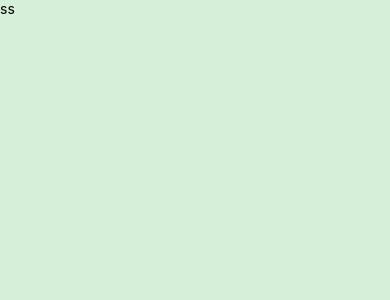
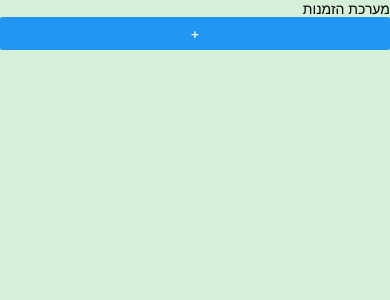
Before and after one commit to ShaharMizrachi/Order-Management-mobileApp, a React Native app: screen / in a window 390 px wide. Shown: the top 300 px of the page. Built offline with nearby package versions, Linux system fonts and the light colour scheme.

Commit message:
creating redux

```diff
--- a/App.tsx
+++ b/App.tsx
@@ -1,51 +1,36 @@
-/**
- * Sample React Native App
- * https://github.com/facebook/react-native
- *
- * @format
- */
-
+//@format
 import React from 'react';
-import type { PropsWithChildren } from 'react';
 import {
   SafeAreaView,
-  ScrollView,
-  StatusBar,
   StyleSheet,
   Text,
-  useColorScheme,
   View,
 } from 'react-native';
-
-import {
-  Colors,
-  DebugInstructions,
-  Header,
-  LearnMoreLinks,
-  ReloadInstructions,
-} from 'react-native/Libraries/NewAppScreen';
-
-
-function App(): React.JSX.Element {
+import Main from './src/screens/Main';
+import store from './src/redux/store';
+import { Provider } from 'react-redux';
 
 
 
+const App = (): React.JSX.Element => {
+
 
   return (
-    <SafeAreaView style={styles.generalDesign}>
-      <View>
-        <Text>
-          ss
-        </Text>
-      </View>
-    </SafeAreaView>
+    <Provider store={store}>
+      <SafeAreaView style={styles.generalDesign}>
+        <View>
+          <Main />
+        </View>
+      </SafeAreaView>
+    </Provider>
   );
 }
 
 const styles = StyleSheet.create({
   generalDesign: {
     backgroundColor: "#D6EFD8",
-    flex: 1
+    flex: 1,
+    direction: 'rtl'
   }
 });
 
--- /dev/null
+++ b/src/components/locales/He.tsx
@@ -0,0 +1,24 @@
+const He = {
+  order_system: "מערכת הזמנות",
+  products: "מוצרים",
+  enter_new_coustomers: "הכנסה של מוצרים חדשים",
+  date_string: "תאריך",
+  apple: 'תפוח',   // Apple
+  banana: 'בננה',  // Banana
+  strawberry: 'תות', // Strawberry
+  grapes: 'ענבים',  // Grapes
+  orange: 'תפוז',   // Orange
+  pineapple: 'אננס', // Pineapple
+  mango: 'מנגו',   // Mango
+  watermelon: 'אבטיח', // Watermelon
+  melon: 'מלון',   // Melon
+  plum: 'שזיף',     // Plum
+  customers: "לקוחות",
+  customer1: { name: 'משה כהן', address: 'רחוב התמר 5, תל אביב' },
+  customer2: { name: 'שרה לוי', address: 'רחוב השקד 10, ירושלים' },
+  customer3: { name: 'דוד ישראלי', address: 'שדרות העצמאות 15, חיפה' },
+  customer4: { name: 'רונית אברג\'ל', address: 'רחוב הגפן 8, באר שבע' },
+  customer5: { name: 'יוסי פרץ', address: 'רחוב הדקל 12, רעננה' }
+};
+
+export default He;
--- /dev/null
+++ b/src/redux/rootReducer.ts
@@ -0,0 +1,8 @@
+import {combineReducers} from '@reduxjs/toolkit';
+import productsReducer from '../redux/types/actions';
+
+const rootReducer = combineReducers({
+  products: productsReducer,
+});
+
+export default rootReducer;
--- /dev/null
+++ b/src/redux/store.ts
@@ -0,0 +1,8 @@
+import {configureStore} from '@reduxjs/toolkit';
+import rootReducer from './rootReducer';
+
+const store = configureStore({
+  reducer: rootReducer,
+});
+export type RootState = ReturnType<typeof store.getState>;
+export default store;
--- /dev/null
+++ b/src/redux/types/actions.ts
@@ -0,0 +1,19 @@
+import {createSlice} from '@reduxjs/toolkit';
+
+const initialState = {
+  allProducts: [],
+};
+
+const productsSlice = createSlice({
+  name: 'products',
+  initialState,
+  reducers: {
+    setAllProducts(state, action) {
+      state.allProducts = action.payload;
+    },
+  },
+});
+
+export const {setAllProducts} = productsSlice.actions;
+
+export default productsSlice.reducer;
--- a/src/screens/main.tsx
+++ b/src/screens/main.tsx
@@ -1,24 +1,86 @@
-import React from 'react'
-import { StyleSheet, Text, View } from 'react-native'
+import React, { useEffect, useState } from 'react';
+import { Button, ScrollView, StyleSheet, Text, View } from 'react-native';
+import He from './../components/locales/He';
+import { useDispatch, useSelector } from 'react-redux';
 
-function main() {
+import { RootState } from '../redux/store';
+import { setAllProducts } from '../redux/types/actions';
+
+interface Product {
+    id: number;
+    name: string;
+}
+
+interface Customer {
+    id: number;
+    name: string;
+    address: string;
+}
+
+const Main: React.FC = () => {
+    const [allCustomers, setAllCustomers] = useState<Customer[]>([]);
+    const [newProduct, setNewProduct] = useState<Product>();
+    const [showList, setShowList] = useState(false);
+
+    const dispatch = useDispatch();
+    const allProducts = useSelector((state: RootState) => state.products.allProducts);
+
+    useEffect(() => {
+        dispatch(setAllProducts([
+            { id: 1, name: He.apple },
+            { id: 2, name: He.banana },
+            { id: 3, name: He.strawberry },
+            { id: 4, name: He.grapes },
+            { id: 5, name: He.orange },
+            { id: 6, name: He.pineapple },
+            { id: 7, name: He.mango },
+            { id: 8, name: He.watermelon },
+            { id: 9, name: He.melon },
+            { id: 10, name: He.plum }
+        ]));
+    }, [dispatch]);
+
+    useEffect(() => {
+        setAllCustomers([
+            { id: 1, name: He.customer1.name, address: He.customer1.address },
+            { id: 2, name: He.customer2.name, address: He.customer2.address },
+            { id: 3, name: He.customer3.name, address: He.customer3.address },
+            { id: 4, name: He.customer4.name, address: He.customer4.address },
+            { id: 5, name: He.customer5.name, address: He.customer5.address }
+        ]);
+    }, []);
+
+    const toggleList = () => {
+        setShowList(!showList);
+    };
+
     return (
         <View>
-            <Text>
-                ddsvsd
-            </Text>
+            <View style={styles.titleMain}><Text>{He.order_system}</Text></View>
+            <View style={styles.list_input_container}>
+                <View>
+                    <Button title={showList ? "-" : "+"} onPress={toggleList} />
+                    {showList && (
+                        <ScrollView style={styles.listProductsContainer}>
+                            {allProducts.map((fruit: Product) => (
+                                <Text key={fruit.id}>{fruit.name}</Text>
+                            ))}
+                        </ScrollView>
+                    )}
+                </View>
+            </View>
         </View>
-    )
-}
-
-
+    );
+};
 
 const styles = StyleSheet.create({
     generalDesign: {
         backgroundColor: "#D6EFD8",
         flex: 1
-    }
+    },
+    titleMain: {},
+    list_input_container: {},
+    listProductsContainer: {}
 });
 
-
-export default main
+export default Main;
```
Also changed, not shown: package.json (+7 -1 lines), src/redux/types/state.ts (added), src/redux/types/thunks.ts (added), 2 other files (tests, documents, lock files or other folders).
